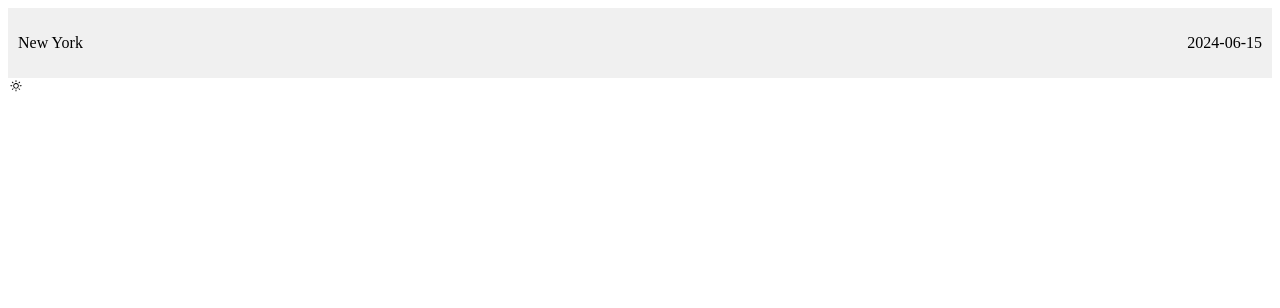
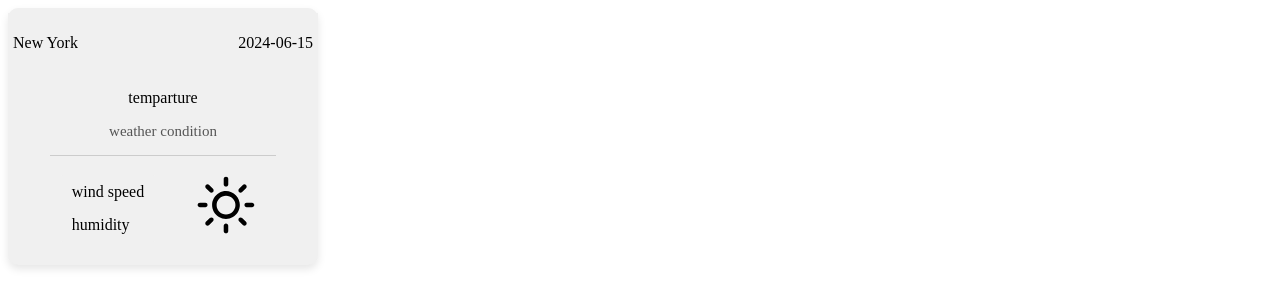
Before and after one commit to conradiscoding/weather-app, a React (Vite) app: page / in a window 1280 px wide. Shown: the top 308 px of the page. Built offline with nearby package versions, Linux system fonts and the light colour scheme.

Commit message:
create weather card and styling

```diff
--- a/src/App.tsx
+++ b/src/App.tsx
@@ -4,12 +4,12 @@ import viteLogo from '/vite.svg';
 import './App.css';
 import WeatherIcon from './components/weather/icon/WeatherIcon';
 import WeatherHeader from './components/weather/header/WeatherHeader';
+import Card from './components/weather/card/Card';
 
 function App() {
   return (
     <>
-      <WeatherHeader location={'New York'} date={'2024-06-15'} />
-      <WeatherIcon condition={'sunny'} />
+      <Card />
     </>
   );
 }
--- /dev/null
+++ b/src/components/weather/card/Card.module.css
@@ -0,0 +1,44 @@
+.cardContainer {
+  width: 300px;
+  height: 80%;
+  background-color: #f0f0f0;
+  border-radius: 10px;
+  box-shadow: 0 4px 8px rgba(0, 0, 0, 0.1);
+  padding: 5px;
+  display: flex;
+  flex-direction: column;
+  align-items: center;
+}
+.tempConditionContainer {
+  text-align: center;
+}
+.temperature {
+  margin-bottom: 0px;
+}
+.condition {
+  margin: 0px;
+  font-size: 15px;
+  color: #555;
+}
+.detailsRow {
+  display: flex; /* Enable flexbox */
+  justify-content: space-between; /* Space between left and right sections */
+  align-items: center; /* Vertically center items */
+  padding: 10px;
+  border-top: 1px solid #ccc;
+  max-width: 600px;
+  margin: auto;
+}
+.details {
+  display: flex;
+  gap: 15px;
+  background: #f0f0f0;
+  padding: 8px 12px;
+  border-radius: 4px;
+  flex-direction: column;
+  margin-right: 30px;
+}
+.icon {
+  width: auto;
+  border-radius: 4px;
+}
--- /dev/null
+++ b/src/components/weather/card/Card.tsx
@@ -0,0 +1,33 @@
+import React, { useState } from 'react';
+import styles from './Card.module.css';
+import WeatherHeader from '../header/WeatherHeader';
+import WeatherIcon from '../icon/WeatherIcon';
+
+const Card = () => {
+  return (
+    <div className={styles.cardContainer}>
+      <WeatherHeader location="New York" date="2024-06-15" />
+      <div className={styles.tempConditionContainer}>
+        <div className={styles.temperature}>
+          <p>temparture</p>
+        </div>
+        <div className={styles.condition}>
+          <p> weather condition</p>
+        </div>
+      </div>
+      <div>
+        <div className={styles.detailsRow}>
+          <div className={styles.details}>
+            <div> wind speed</div>
+            <div> humidity</div>
+          </div>
+          <div className={styles.icon}>
+            <WeatherIcon condition="sunny" />
+          </div>
+        </div>
+      </div>
+    </div>
+  );
+};
+
+export default Card;
--- a/src/components/weather/header/WeatherHeader.module.css
+++ b/src/components/weather/header/WeatherHeader.module.css
@@ -2,6 +2,7 @@
   display: flex;
   justify-content: space-between;
   align-items: center;
-  padding: 10px;
+  padding: 5px;
   background-color: #f0f0f0;
+  width: 100%;
 }
--- /dev/null
+++ b/src/components/weather/icon/WeatherIcon.module.css
@@ -0,0 +1,4 @@
+.iconSize {
+  width: 80px;
+  height: 80px;
+}
--- a/src/components/weather/icon/WeatherIcon.tsx
+++ b/src/components/weather/icon/WeatherIcon.tsx
@@ -1,5 +1,6 @@
 import React from 'react';
 import { WiCloud, WiDaySunny, WiDayRain, WiDaySnow } from 'react-icons/wi';
+import styles from './WeatherIcon.module.css';
 
 interface WeatherIconProps {
   condition: 'sunny' | 'cloudy' | 'rainy' | 'snowy';
@@ -8,13 +9,13 @@ interface WeatherIconProps {
 const WeatherIcon = ({ condition }: WeatherIconProps) => {
   switch (condition) {
     case 'sunny':
-      return <WiDaySunny />;
+      return <WiDaySunny className={styles.iconSize} />;
     case 'cloudy':
-      return <WiCloud />;
+      return <WiCloud className={styles.iconSize} />;
     case 'rainy':
-      return <WiDayRain />;
+      return <WiDayRain className={styles.iconSize} />;
     case 'snowy':
-      return <WiDaySnow />;
+      return <WiDaySnow className={styles.iconSize} />;
     default:
       return <div>Unknown Condition</div>;
   }
```
